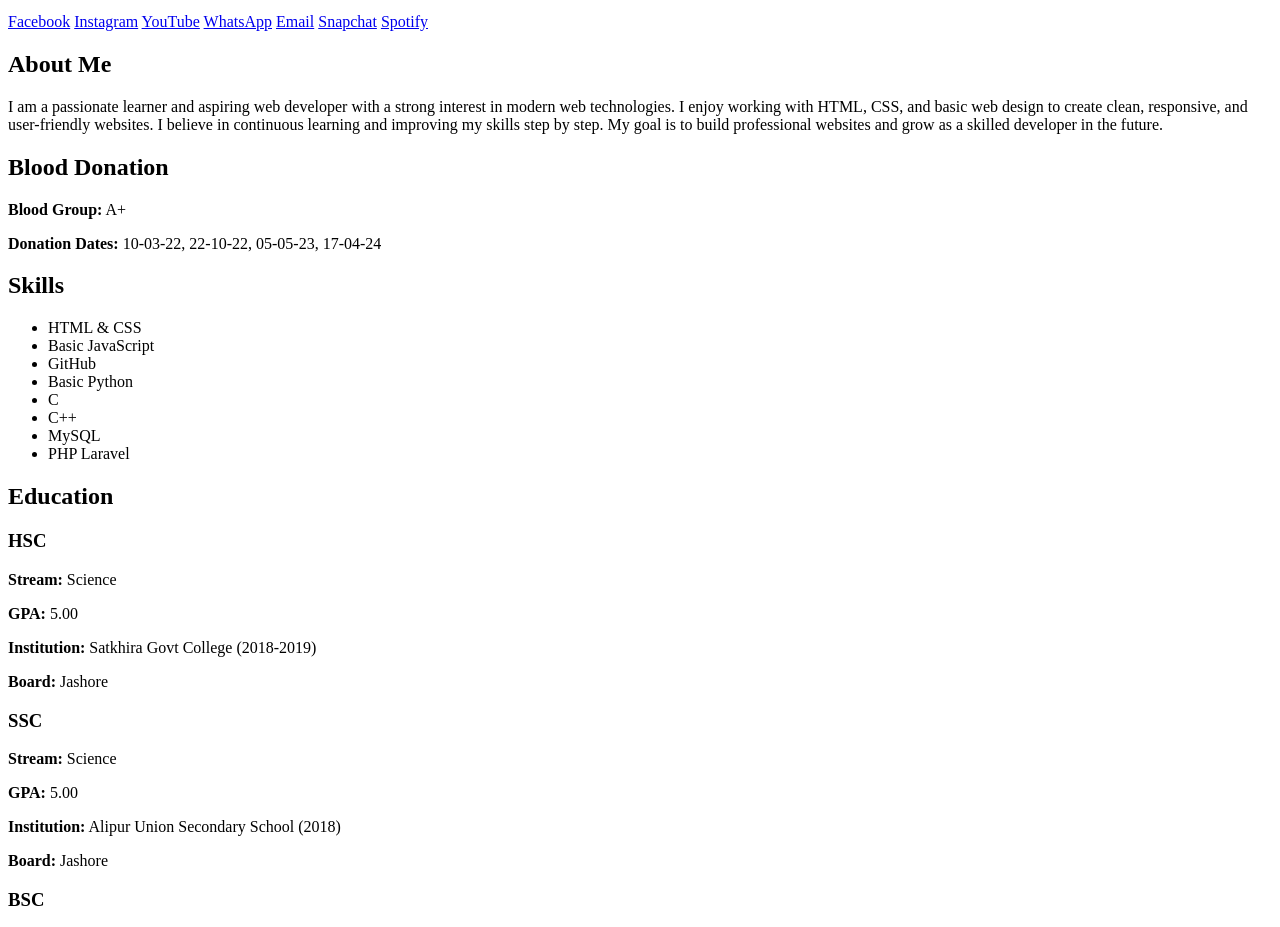
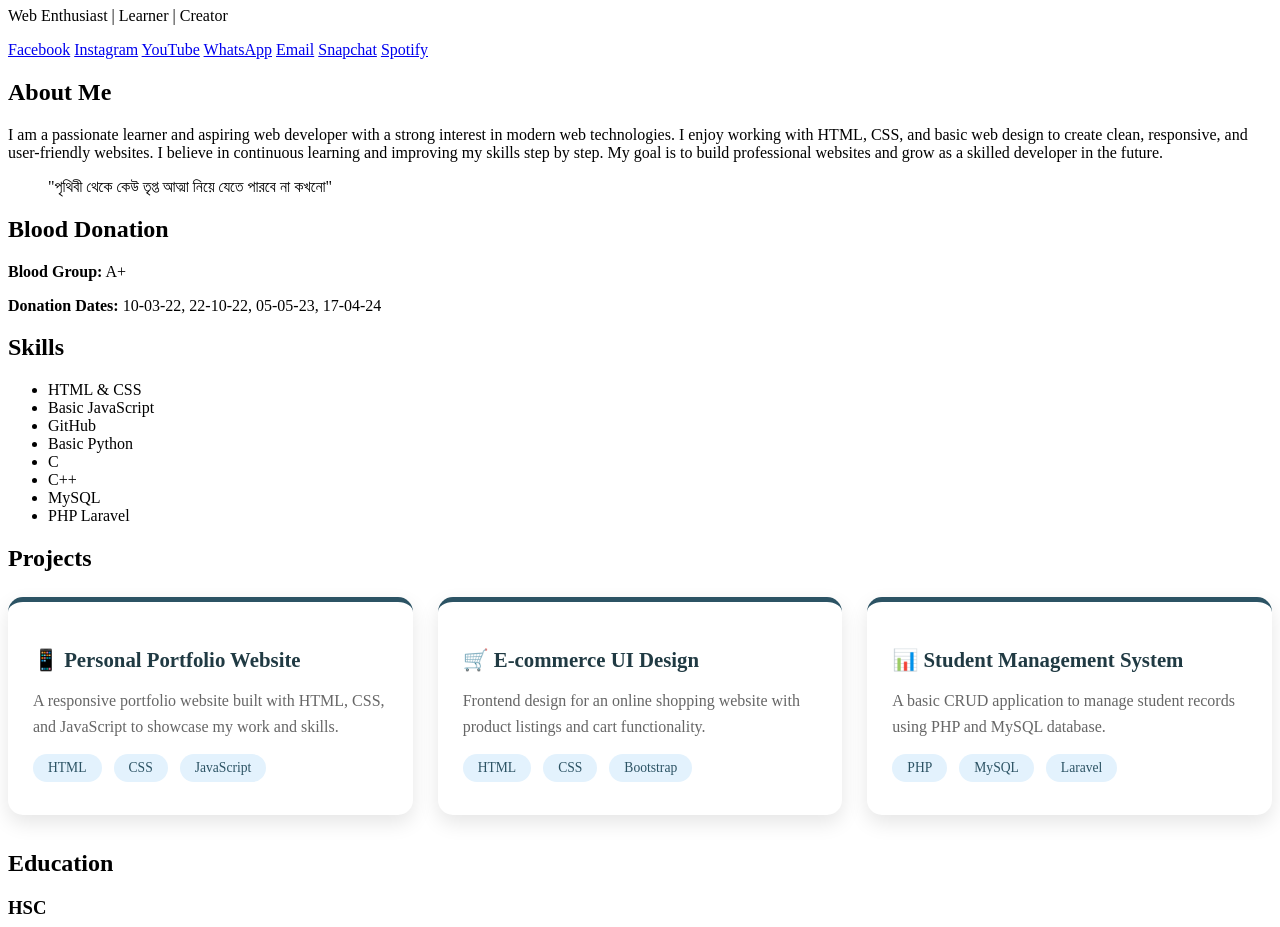
Before and after one commit to nazmusshakib878/shakib.github.io, a plain HTML site: page index.html in a window 1280 px wide. Shown: the part 101-1028 px from the top of the page. Drawn offline with Linux system fonts and the light colour scheme.

Commit message:
Add projects section to index.html
Added projects section with details of various projects including a personal portfolio website, e-commerce UI design, and a student management system.

```diff
--- a/index.html
+++ b/index.html
@@ -10,8 +10,7 @@
 <body>
 
     <div class="container">
-
-
+        <img src="profile.jpg" class="profile">
         <h1>Md. Nazmus Shakib</h1>
         <p class="bio">
             Web Enthusiast | Learner | Creator
@@ -32,7 +31,7 @@
             <p>I am a passionate learner and aspiring web developer with a strong interest in modern web technologies. I enjoy working with HTML, CSS, and basic web design to create clean, responsive, and user-friendly websites. I believe in continuous learning and improving my skills step by step. My goal is to build professional websites and grow as a skilled developer in the future.</p>
 
             <blockquote>
-
+                "পৃথিবী থেকে কেউ তৃপ্ত আত্মা নিয়ে যেতে পারবে না কখনো"
             </blockquote>
 
             <h2>Blood Donation</h2>
@@ -50,6 +49,32 @@
                 <li>MySQL</li>
                 <li>PHP Laravel</li>
             </ul>
+
+            <h2>Projects</h2>
+            <div class="projects">
+                <div class="project-card">
+                    <h3>📱 Personal Portfolio Website</h3>
+                    <p>A responsive portfolio website built with HTML, CSS, and JavaScript to showcase my work and skills.</p>
+                    <span class="tech-tag">HTML</span>
+                    <span class="tech-tag">CSS</span>
+                    <span class="tech-tag">JavaScript</span>
+                </div>
+                <div class="project-card">
+                    <h3>🛒 E-commerce UI Design</h3>
+                    <p>Frontend design for an online shopping website with product listings and cart functionality.</p>
+                    <span class="tech-tag">HTML</span>
+                    <span class="tech-tag">CSS</span>
+                    <span class="tech-tag">Bootstrap</span>
+                </div>
+                <div class="project-card">
+                    <h3>📊 Student Management System</h3>
+                    <p>A basic CRUD application to manage student records using PHP and MySQL database.</p>
+                    <span class="tech-tag">PHP</span>
+                    <span class="tech-tag">MySQL</span>
+                    <span class="tech-tag">Laravel</span>
+                </div>
+            </div>
+
             <h2>Education</h2>
 
             <h3>HSC</h3>
```
